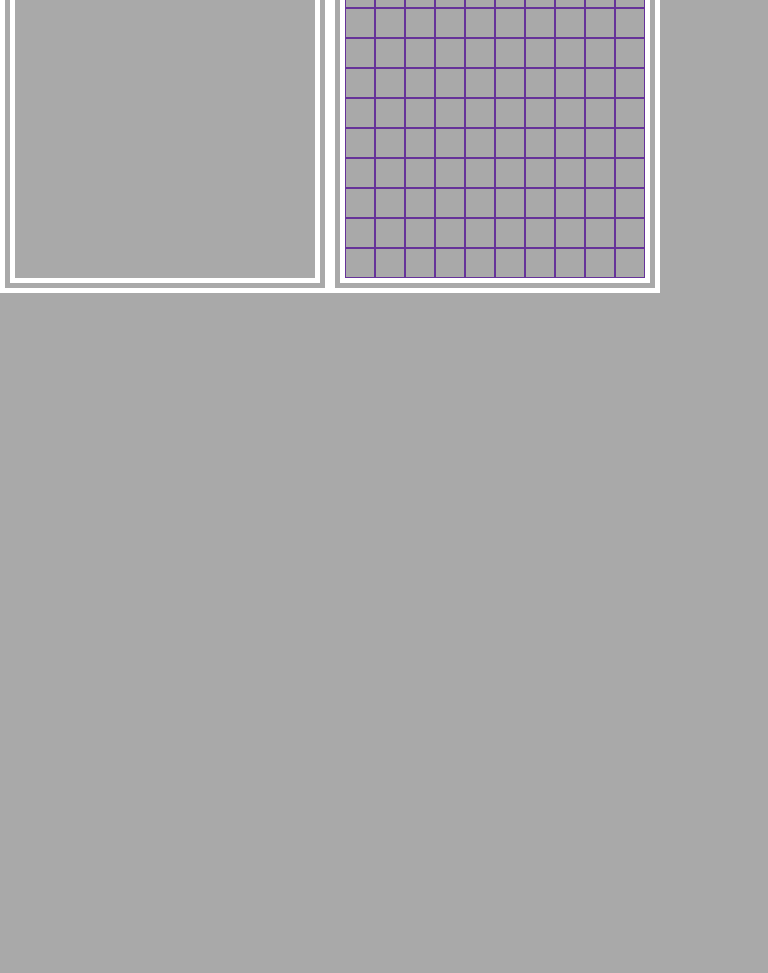
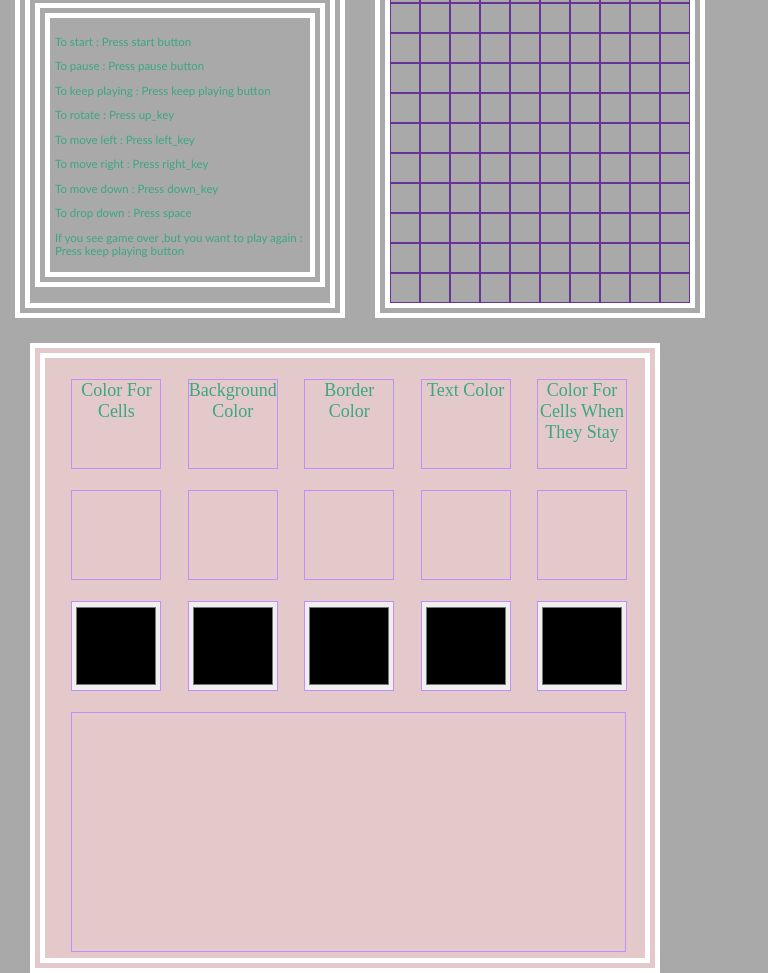
Before and after one commit to Karalchik/Exam, a plain HTML site: page index.html in a window 1280 px wide. Shown: the part 337-1310 px from the top of the page, without its empty margins (0-768 px from the left). Before the commit the page ends 800 px from the top, so only its background shows below. Drawn offline with Linux system fonts and the light colour scheme.

Commit message:
restored index_whithout classes , added new .js for buttons and drug and drop

```diff
--- /dev/null
+++ b/Colors.js
@@ -0,0 +1,25 @@
+var inp1=document.querySelector('#inp1')
+inp1.onchange=function(){
+    let changed1=document.querySelector('#t_c1')
+    changed1.style.backgroundColor=inp1.value;
+}
+var inp2=document.querySelector('#inp2')
+inp2.onchange=function(){
+    let changed2=document.querySelector('#t_c2')
+    changed2.style.backgroundColor=inp2.value;
+}
+var inp3=document.querySelector('#inp3')
+inp3.onchange=function(){
+    let changed3=document.querySelector('#t_c3')
+    changed3.style.backgroundColor=inp3.value;
+}
+var inp4=document.querySelector('#inp4')
+inp4.onchange=function(){
+    let changed4=document.querySelector('#t_c4')
+    changed4.style.backgroundColor=inp4.value;
+}
+var inp5=document.querySelector('#inp5')
+inp5.onchange=function(){
+    let changed5=document.querySelector('#t_c5')
+    changed5.style.backgroundColor=inp5.value;
+}
--- /dev/null
+++ b/Drag&Drop.js
@@ -0,0 +1,23 @@
+const dragstart=function(event){
+    event.dataTransfer.setData("text",event.target.id);
+};
+const dragover=function(event){
+    if(event.target.nodeName.toLowerCase() === "to_color"){
+        return true;
+    }
+    event.preventDefault();
+}
+const drop=function(event){
+    event.preventDefault();
+    let imageId =event.dataTransfer.getData("text");
+    event.target.appendChild(document.getElementById(imageId));
+};
+const for_color_div =document.querySelectorAll('.for_color');
+Array.from(for_color_div).forEach((element)=>{
+    element.addEventListener('dragover',dragover);
+    element.addEventListener('drop',drop);
+});
+const to_color_div =document.querySelectorAll('.to_color');
+Array.from(to_color_div).forEach((element)=>{
+    element.addEventListener('dragstart',dragstart);
+});
--- a/Game.js
+++ b/Game.js
@@ -64,6 +64,7 @@ class Game extends ArrOfLevels {
             this.sTime = setTimeout(function () {
                 game.startGameLoop()
             }, super.getLevels()[this.level].speed);
+            document.querySelector('#pause_play').disabled = false;
             document.querySelector('#start_game').disabled = true;
         }
     }
--- a/GameBoard.js
+++ b/GameBoard.js
@@ -35,6 +35,7 @@ class GameBoard extends ArrOfBoards {
     checkAndRemoveRows() {
         let canDell = true;
         let countDell = 0;
+        var canvas = document.getElementById('canva').getContext('2d');
         for (let i = 0; i < super.getPlayField().length; i++) {
             for (let j = 0; j < super.getPlayField()[i].length; j++) {
                 if (super.getPlayField()[i][j] !== 2) {
@@ -55,15 +56,27 @@ class GameBoard extends ArrOfBoards {
                 break;
             case 1:
                 this.objOfGame.score += this.objOfGame.getLevels()[this.objOfGame.level].scorePerLine;
+                canvas.clearRect(1, 1, 600, 300);
+                canvas.font = "38px serif";
+                canvas.strokeText("Wow,but only one", 10, 50);
                 break;
             case 2:
                 this.objOfGame.score += this.objOfGame.getLevels()[this.objOfGame.level].scorePerLine * 2;
+                canvas.clearRect(1, 1, 600, 300);
+                canvas.font = "38px serif";
+                canvas.strokeText("Very Nice,dude", 10, 50);
                 break;
             case 3:
                 this.objOfGame.score += this.objOfGame.getLevels()[this.objOfGame.level].scorePerLine * 3.5;
+                canvas.clearRect(1, 1, 600, 300);
+                canvas.font = "38px serif";
+                canvas.strokeText("O my god!It's top", 10, 50);
                 break;
             case 4:
                 this.objOfGame.score += this.objOfGame.getLevels()[this.objOfGame.level].scorePerLine * 5;
+                canvas.clearRect(1, 1, 600, 300);
+                canvas.font = "38px serif";
+                canvas.strokeText("Holy Shit,bro !", 10, 50);
                 break;
             default:
                 break;
--- a/index.html
+++ b/index.html
@@ -8,13 +8,14 @@
     <style>
         *{
             box-sizing: border-box;
+            color: rgb(59, 167, 131);
         }
         body{
             margin: 0;
             background-color: darkgrey;
         }
         button{
-            border:10px double white;
+            border:10px double rgb(63, 0, 0);
             border-radius: 10%;
             text-align: center;
         }
@@ -32,6 +33,8 @@
             height: 630px;
             width: 330px;
             margin: 0px auto 0;
+            margin-left: 30px;
+            margin-top: 25px;
             border: 15px double white;
             font-size: 0;
             float: left;
@@ -40,6 +43,8 @@
             height: 630px;
             width: 330px;
             margin: 0px auto 0;
+            margin-left: 15px;
+            margin-top: 25px;
             border: 15px double white;
             font-size: 0;
             float: left;
@@ -57,7 +62,6 @@
             background-color: darkred;
         }
         .score{
-            color: aquamarine;
             text-align: center;
             font-family: 'Gill Sans', 'Gill Sans MT', Calibri, 'Trebuchet MS', sans-serif;
             font-size: 40px;
@@ -80,7 +84,67 @@
             position: absolute;
             width: 100%;
             font-family: 'Franklin Gothic Medium', 'Arial Narrow', Arial, sans-serif;
-            color: green;
+        }
+        .pravila{
+            width:290px;
+            height: 284px;
+            border:15px double white;
+            margin-left: 5px;
+            top:340px;
+            font-family: 'Gill Sans', 'Gill Sans MT', Calibri, 'Trebuchet MS', sans-serif;
+            font-size: 11.5px;
+            position: absolute;
+            text-align: left;
+            padding: 5px;
+        }
+        .desk2{
+            height: 630px;
+            width: 630px;
+            margin-top: 0;
+            margin-left: 30px;
+            margin-top: 25px;
+            border: 15px double white;
+            font-size: 0;
+            float: left;
+            background-color: rgb(227, 201, 201);
+        }
+        .for_color{
+            font-size: large;
+            float: left;
+            margin-left: 4.4%;
+            margin-top: 3.5%;
+            text-align: center;
+            width: 90px;
+            height:90px;
+            border:1px solid rgb(197, 139, 255);
+        }
+        .to_color{
+            font-size: large;
+            float: left;
+            margin-left: 4.4%;
+            margin-top: 3.5%;
+            text-align: center;
+            width: 90px;
+            height:90px;
+            border:1px solid rgb(197, 139, 255);
+        }
+        input{
+            float: left;
+            margin-left: 4.4%;
+            margin-top: 3.5%;
+            text-align: center;
+            width: 90px;
+            height:90px;
+            border:1px solid rgb(197, 139, 255);
+        }
+        #canva{
+            float: left;
+            margin-left: 4.4%;
+            margin-top: 3.5%;
+            text-align: center;
+            width: 555px;
+            height:240px;
+            border:1px solid rgb(197, 139, 255);
         }
     </style>
     <script src="Game.js"></script>
@@ -93,12 +157,47 @@
     <div class="desk">
     <div class="score">Level : <span id="for_level">0</span></div>
     <div class="score">Score : <span id="for_score">0</span></div>
-    <button id="pause_play" >Pause</button>
+    <button id="pause_play" disabled >Pause</button>
     <button id="start_game" >Start</button>
     <div class="for_tetr"></div>
+    <div class="pravila">
+        <p>To start : Press start button </p>
+        <p>To pause : Press pause button </p>
+        <p>To keep playing : Press keep playing button </p>
+        <p>To rotate : Press up_key</p>
+        <p>To move left : Press left_key</p>
+        <p>To move right : Press right_key</p>
+        <p>To move down : Press down_key</p>
+        <p>To drop down : Press space</p>
+        <p>If you see game over ,but you want to play again : Press keep playing button</p>
+    </div>
     </div>
     <div class="main"></div>
+    <div class="desk2">
+        <div class="for_color" id="f_c1">Color For Cells</div>
+        <div class="for_color" id="f_c2">Background Color</div>
+        <div class="for_color" id="f_c3">Border Color</div>
+        <div class="for_color" id="f_c4">Text Color</div>
+        <div class="for_color" id="f_c5">Color For Cells When They Stay</div>
+
+        <div class="to_color" id="t_c1" draggable="true"></div>
+        <div class="to_color" id="t_c2" draggable="true"></div>
+        <div class="to_color" id="t_c3" draggable="true"></div>
+        <div class="to_color" id="t_c4" draggable="true"></div>
+        <div class="to_color" id="t_c5" draggable="true"></div>
+
+        <input type="color" id="inp1">
+        <input type="color" id="inp2">
+        <input type="color" id="inp3">
+        <input type="color" id="inp4">
+        <input type="color" id="inp5">
+
+        <canvas id="canva"></canvas>
+    </div>
     <div class="game_o" id="game_over">Game Over</div>
+
+    <script src="Drag&Drop.js"></script>
+    <script src="Colors.js"></script>
     <script src="index_classes.js"></script>
 </body>
 </html>
```
Also changed, not shown: index_classes.js (line endings or trailing spaces).
